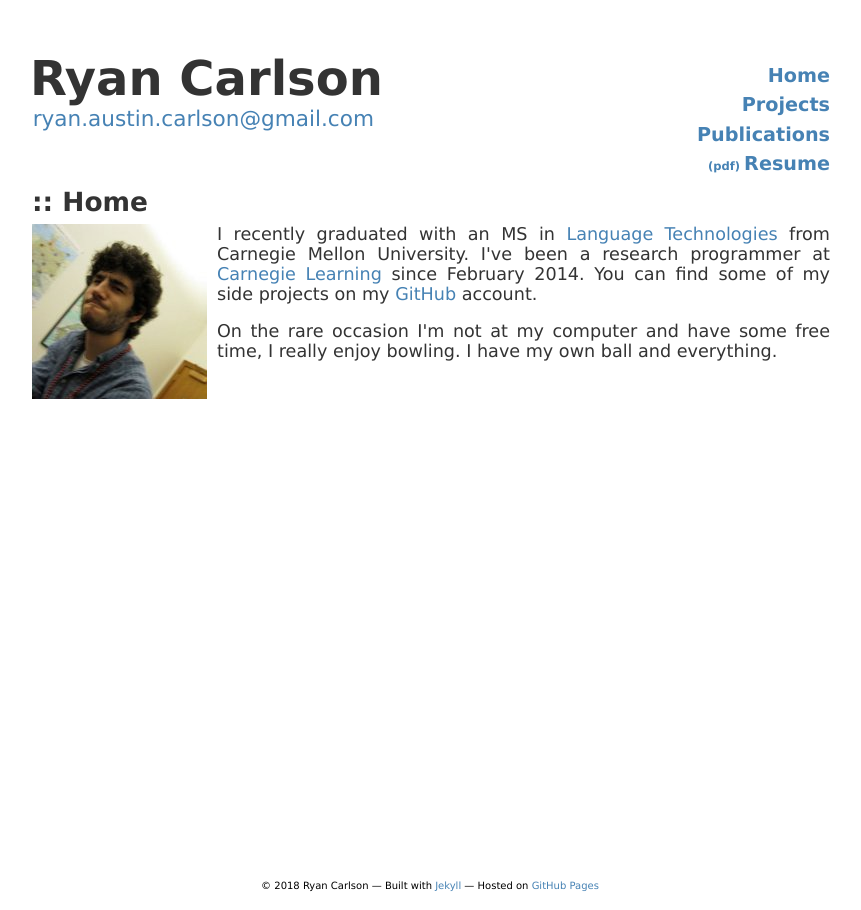
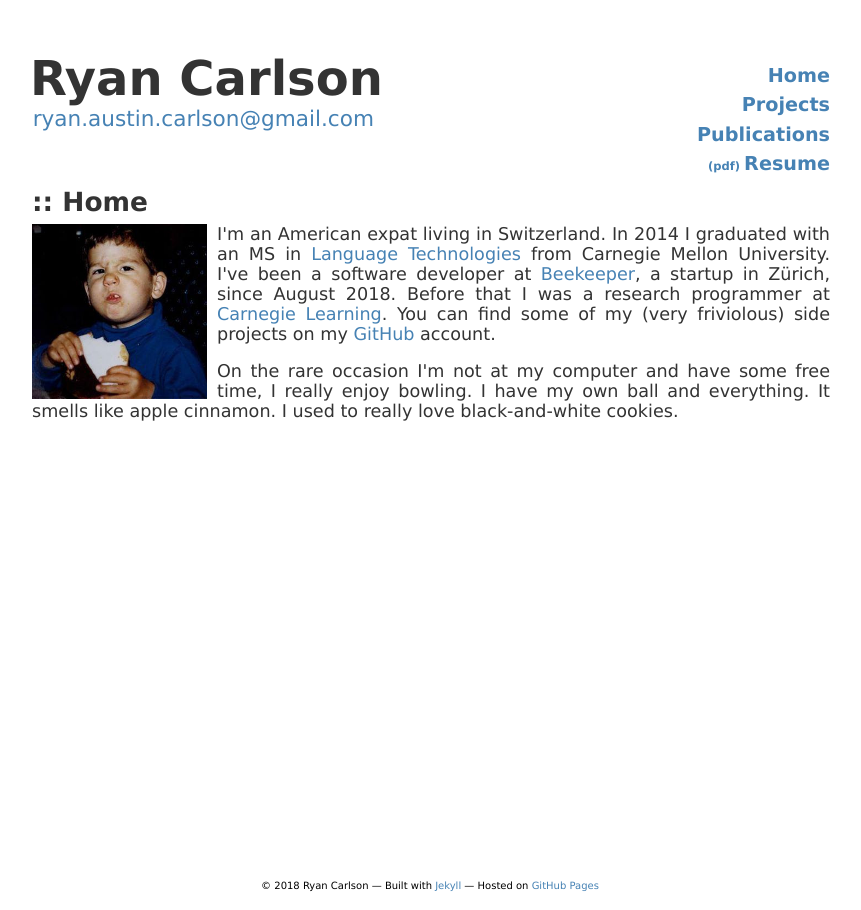
Before and after one commit to ryanaustincarlson/ryanaustincarlson.github.io, a Jekyll site: the page built from index.html, in a window 1280 px wide. Shown: the whole page, without its empty margins (210-1071 px from the left). Built offline with Jekyll 4.4.1, drawn with Linux system fonts in a browser that asks for light colours.

Commit message:
updated index text and pic

```diff
--- a/index.html
+++ b/index.html
@@ -4,11 +4,11 @@ title: Home
 ---
 
 <h2>:: {{ page.title }}</h2>
-<img id="ryan-image" src="ryan.jpg" alt="ryan picture" align="left" />
+<img id="ryan-image" src="ryan.jpg" alt="ryan picture" align="left" height="175" width="175" />
 <p>
-	I recently graduated with an MS in <a href="http://www.lti.cs.cmu.edu" target=_blank>Language Technologies</a> from Carnegie Mellon University. I've been a research programmer at <a href="http://www.carnegielearning.com/research/" target=_blank>Carnegie Learning</a> since February 2014. You can find some of my side projects on my <a href="http://www.github.com/ryanaustincarlson">GitHub</a> account.
+    I'm an American expat living in Switzerland. In 2014 I graduated with an MS in <a href="http://www.lti.cs.cmu.edu" target=_blank>Language Technologies</a> from Carnegie Mellon University. I've been a software developer at <a href="https://beekeeper.io">Beekeeper</a>, a startup in Z&uuml;rich, since August 2018. Before that I was a research programmer at <a href="https://www.carnegielearning.com/research/" target=_blank>Carnegie Learning</a>. You can find some of my (very friviolous) side projects on my <a href="http://www.github.com/ryanaustincarlson">GitHub</a> account.
 </p>
 
 <p>
-	On the rare occasion I'm not at my computer and have some free time, I really enjoy bowling. I have my own ball and everything.
+	On the rare occasion I'm not at my computer and have some free time, I really enjoy bowling. I have my own ball and everything. It smells like apple cinnamon. I used to really love black-and-white cookies.
 </p>
```
Also changed, not shown: ryan.jpg.
